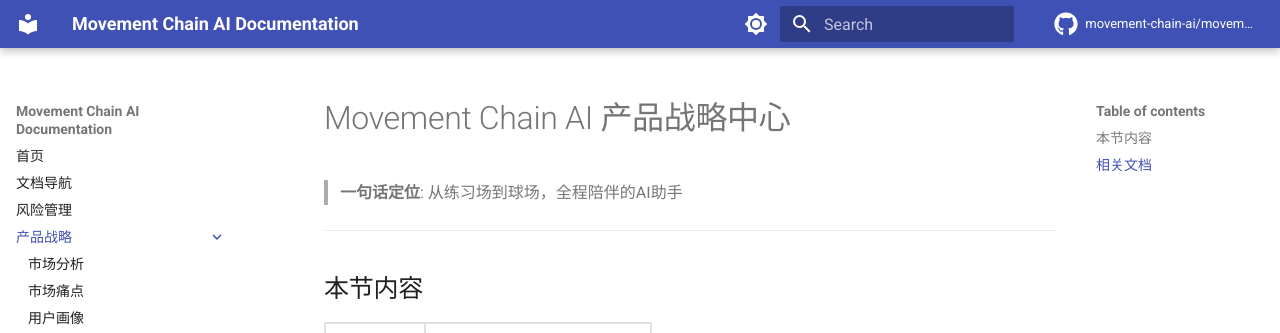
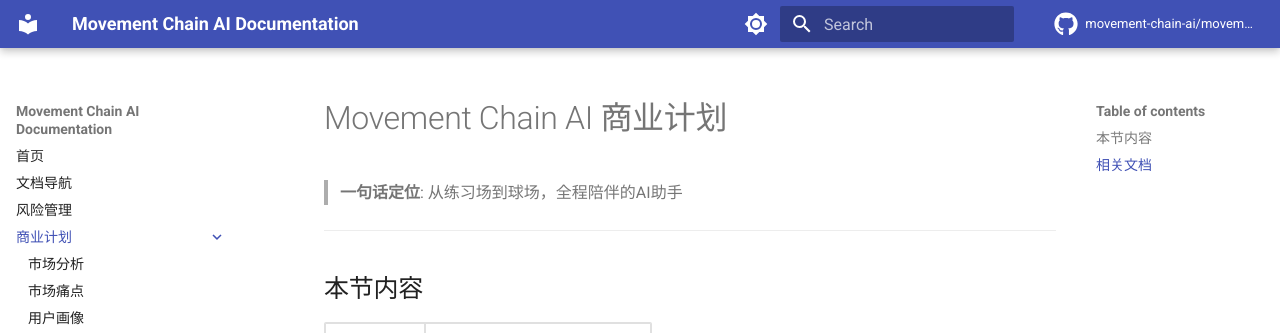
Before and after one commit to movement-chain-ai/movement-chain-docs, an MkDocs documentation site: the page built from docs/zh/product/index.md, in a window 1280 px wide and 929 px high. Shown: the top 333 px of the window. Built offline with MkDocs 1.6.1 and Material for MkDocs 9.7.7, drawn with Linux system fonts in a browser that asks for light colours; comment, search, counter and statistics services are not loaded; the version menu is left out.

Commit message:
重命名：产品战略 → 商业计划

```diff
--- a/docs/zh/product/index.md
+++ b/docs/zh/product/index.md
@@ -1,4 +1,4 @@
-# Movement Chain AI 产品战略中心
+# Movement Chain AI 商业计划
 
 > **一句话定位**: 从练习场到球场，全程陪伴的AI助手
 
--- a/mkdocs.yml
+++ b/mkdocs.yml
@@ -98,7 +98,7 @@ nav:
 
   - 风险管理: risk-management.md
 
-  - 产品战略:
+  - 商业计划:
       - product/index.md
       - 市场分析: product/market-analysis.md
       - 市场痛点: product/pain-points.md
```
